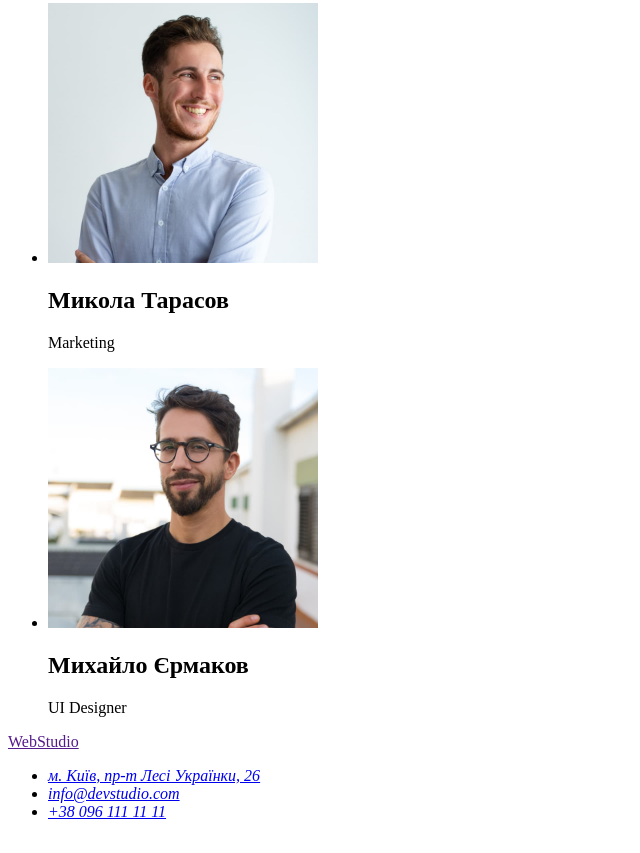
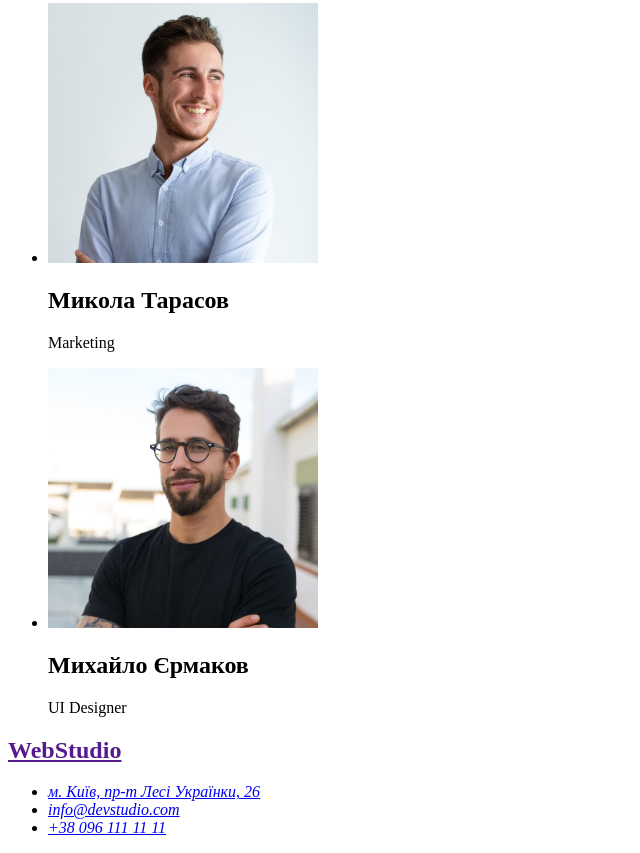
Before and after one commit to SerhiiShymko/goit-markup-hw-01, a plain HTML site: page index.html in a window 1280 px wide. Shown: the part 1672-2525 px from the top of the page, without its empty margins (0-640 px from the left). Drawn offline with Linux system fonts and the light colour scheme.

Commit message:
Update index.html

```diff
--- a/index.html
+++ b/index.html
@@ -85,7 +85,7 @@
     </main>
     <footer>
         <section>
-            <a href="">WebStudio</a>
+            <h2><a href="">WebStudio</a></h2>
             <address>
                 <ul>
                     <li>
```
